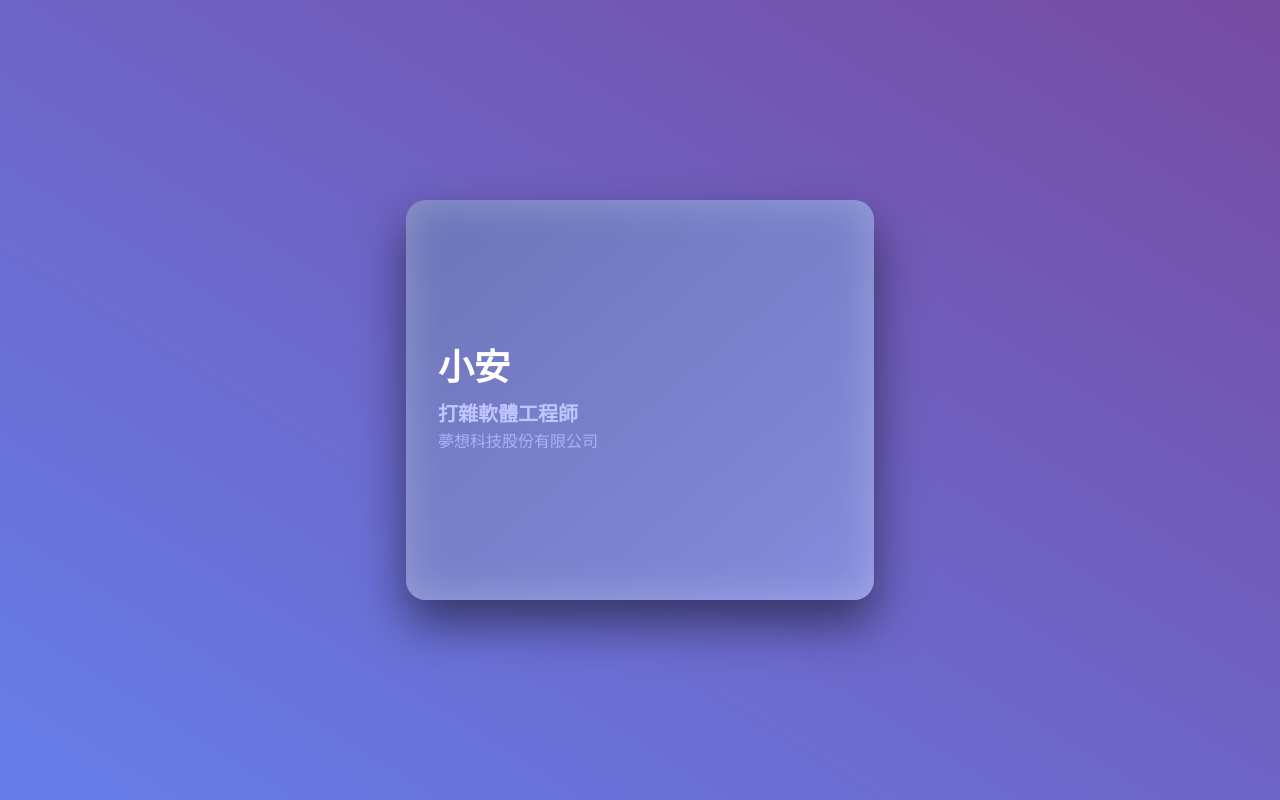
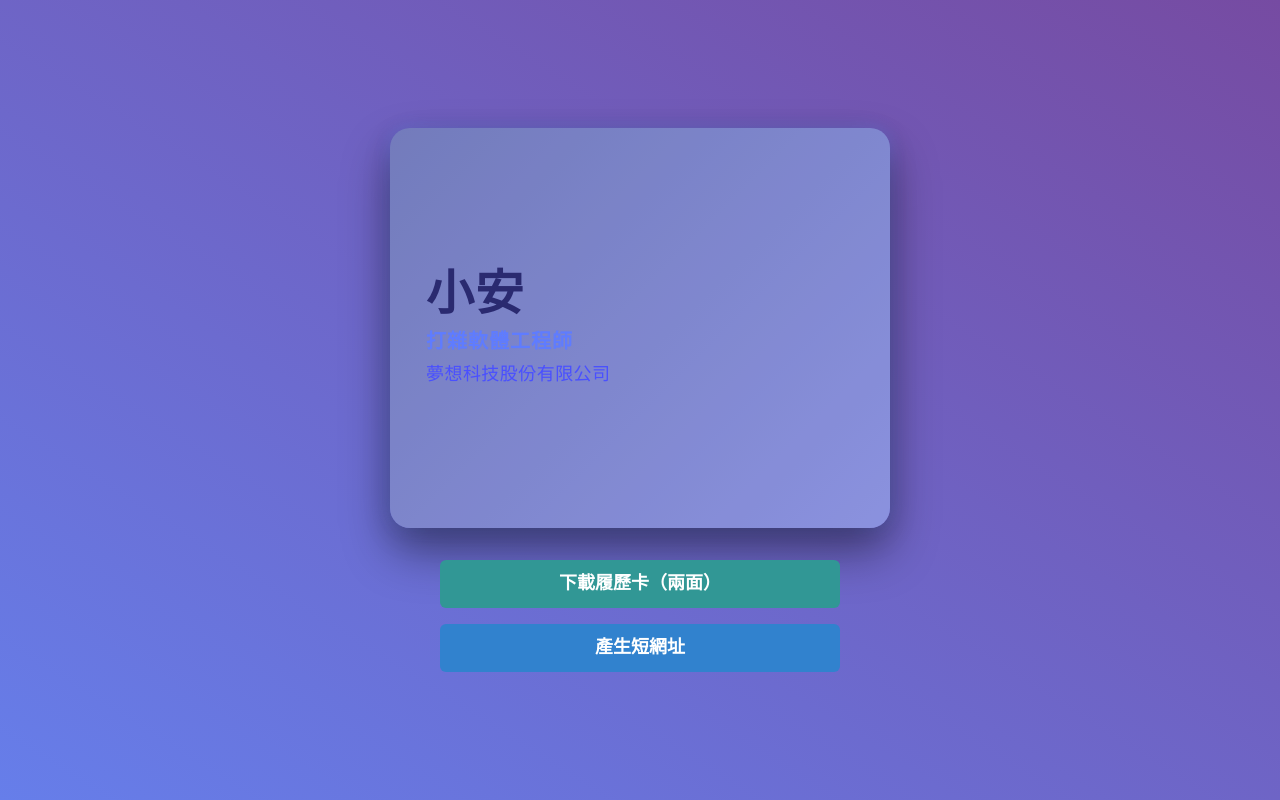
Before and after one commit to a920604a/my-business-card, a React (Vite) app: page / in a window 1280 px wide. Built offline with nearby package versions, Linux system fonts and the light colour scheme.

Commit message:
feat: add download and short URL generation features, enhance UI with new styles and tooltips

```diff
--- a/package.json
+++ b/package.json
@@ -14,7 +14,9 @@
     "@chakra-ui/react": "^2.8.0",
     "@emotion/react": "^11.11.0",
     "@emotion/styled": "^11.11.0",
+    "downloadjs": "^1.4.7",
     "framer-motion": "^10.12.16",
+    "html-to-image": "^1.11.13",
     "react": "^18.2.0",
     "react-dom": "^18.2.0",
     "react-qr-code": "^2.0.15"
--- a/src/App.jsx
+++ b/src/App.jsx
@@ -9,9 +9,12 @@ import {
   Heading,
   useClipboard,
   VisuallyHidden,
+  Tooltip,
 } from "@chakra-ui/react";
 import { motion } from "framer-motion";
 import QRCode from "react-qr-code";
+import * as htmlToImage from "html-to-image";
+import download from "downloadjs";
 
 const MotionBox = motion(Box);
 
@@ -20,18 +23,21 @@ const faceStyles = {
   width: "100%",
   height: "100%",
   borderRadius: "20px",
-  padding: "28px 32px",
+  padding: "32px 36px",
   display: "flex",
   flexDirection: "column",
   justifyContent: "center",
   boxSizing: "border-box",
   backfaceVisibility: "hidden",
+  boxShadow: "0 8px 30px rgba(0, 0, 0, 0.12)",
 };
 
 export default function App() {
   const [data, setData] = useState(null);
   const [flipped, setFlipped] = useState(false);
+  const [shortUrl, setShortUrl] = useState("");
   const audioRef = useRef(null);
+  const cardRef = useRef(null);
 
   useEffect(() => {
     fetch(`${import.meta.env.BASE_URL || "/"}data.json`)
@@ -46,9 +52,91 @@ export default function App() {
     if (navigator.vibrate) navigator.vibrate(100);
   };
 
+const handleDownloadBothSides = async () => {
+  if (!cardRef.current) return;
+
+  const frontEl = cardRef.current.querySelector(".front");
+  const backEl = cardRef.current.querySelector(".back");
+  if (!frontEl || !backEl) {
+    alert("找不到正面或背面元素");
+    return;
+  }
+
+  try {
+    // 正面截圖
+    const frontDataUrl = await htmlToImage.toPng(frontEl, {
+      backgroundColor: null,
+      quality: 1,
+      pixelRatio: 2,
+    });
+
+    // 背面截圖前移除旋轉
+    const originalTransform = backEl.style.transform;
+    backEl.style.transform = "none";
+
+    const backDataUrl = await htmlToImage.toPng(backEl, {
+      backgroundColor: null,
+      quality: 1,
+      pixelRatio: 2,
+    });
+
+    backEl.style.transform = originalTransform;
+
+    const frontImg = new Image();
+    const backImg = new Image();
+
+    await Promise.all([
+      new Promise((res) => {
+        frontImg.onload = res;
+        frontImg.src = frontDataUrl;
+      }),
+      new Promise((res) => {
+        backImg.onload = res;
+        backImg.src = backDataUrl;
+      }),
+    ]);
+
+    // 合成上下排列
+    const canvas = document.createElement("canvas");
+    const width = Math.max(frontImg.width, backImg.width);
+    const height = frontImg.height + backImg.height;
+    canvas.width = width;
+    canvas.height = height;
+
+    const ctx = canvas.getContext("2d");
+    if (!ctx) throw new Error("無法取得 Canvas 2D context");
+
+    ctx.fillStyle = "#f9f9fb"; // 淺灰背景，比純白更柔和
+    ctx.fillRect(0, 0, width, height);
+
+    ctx.drawImage(frontImg, 0, 0);
+    // 這裡改成直接畫 backImg，移除水平翻轉
+    ctx.drawImage(backImg, 0, frontImg.height);
+
+    const combinedDataUrl = canvas.toDataURL("image/png");
+    download(combinedDataUrl, "resume-card-both-sides.png");
+  } catch (error) {
+    alert("下載圖片失敗：" + error);
+  }
+};
+
+
+  const handleGenerateShortUrl = async () => {
+    const longUrl = window.location.href;
+    try {
+      const res = await fetch(
+        `https://tinyurl.com/api-create.php?url=${encodeURIComponent(longUrl)}`
+      );
+      const url = await res.text();
+      setShortUrl(url);
+    } catch {
+      alert("產生短網址失敗！");
+    }
+  };
+
   if (!data) {
     return (
-      <Text mt={20} textAlign="center" color="white">
+      <Text mt={20} textAlign="center" color="white" fontSize="xl">
         載入中...
       </Text>
     );
@@ -65,8 +153,10 @@ export default function App() {
         justify="center"
         userSelect="none"
         sx={{ WebkitTapHighlightColor: "transparent" }}
+        flexDirection="column"
+        px={4}
       >
-        <Box w="100vw" maxW="500px" px={4} sx={{ perspective: "1200px" }}>
+        <Box w="100%" maxW="500px" sx={{ perspective: "1200px" }} ref={cardRef}>
           <MotionBox
             onClick={handleFlip}
             role="button"
@@ -84,61 +174,101 @@ export default function App() {
               transformStyle: "preserve-3d",
               cursor: "pointer",
               borderRadius: "20px",
-              boxShadow: "0 24px 48px rgba(0,0,0,0.5)",
-              background: "linear-gradient(to right bottom, #4c57a9, #6a73d6)",
+              boxShadow:
+                "0 24px 48px rgba(0,0,0,0.4), 0 0 15px rgba(102, 126, 234, 0.5)",
+              background: "linear-gradient(135deg, #4c57a9, #6a73d6)",
             }}
           >
-            {/* Front */}
+            {/* 正面 */}
             <Box
+              className="front"
               sx={faceStyles}
-              bg="rgba(255, 255, 255, 0.18)"
-              boxShadow="inset 0 0 40px rgba(255,255,255,0.25)"
+              bg="rgba(255, 255, 255, 0.22)"
+              boxShadow="inset 0 0 40px rgba(255,255,255,0.3)"
               transform="rotateY(0deg)"
+              color="#1e1e2f"
             >
-              <Heading as="h1" size="xl" mb={3}>
+              <Heading as="h1" size="2xl" mb={3} fontWeight="bold" letterSpacing="wide" color="#2a2a70">
                 {data.name}
               </Heading>
-              <Heading as="h3" size="md" mb={1} fontWeight="600" color="#c0c7ff">
+              <Heading
+                as="h3"
+                size="md"
+                mb={2}
+                fontWeight="600"
+                color="#5f7cff"
+                letterSpacing="wider"
+                textTransform="uppercase"
+              >
                 {data.title}
               </Heading>
-              <Text fontSize="md" fontWeight="400" color="#aab2ff">
+              <Text fontSize="lg" fontWeight="500" color="#4a50ff" letterSpacing="wide">
                 {data.company}
               </Text>
+
             </Box>
 
-            {/* Back */}
+            {/* 背面 */}
             <Box
+              className="back"
               sx={faceStyles}
-              bg="rgba(255, 255, 255, 0.15)"
-              boxShadow="inset 0 0 40px rgba(0,0,0,0.35)"
+              bg="rgba(30, 30, 47, 0.85)"
+              boxShadow="inset 0 0 50px rgba(0,0,0,0.45)"
               transform="rotateY(180deg)"
-              color="#eaeaff"
+              color="#d6d6ff"
               fontSize="16px"
               display="flex"
               justifyContent="space-between"
               flexDirection="column"
               overflowWrap="break-word"
+              letterSpacing="0.03em"
             >
               <Box display="flex" flexDirection="column" gap={4}>
-                <CopyButton label="複製電話" text={data.phone} icon="📞" />
-                <CopyButton label="複製 Email" text={data.email} icon="📧" />
+                <CopyButton label="電話" text={data.phone} icon="📞" />
+                <CopyButton label="Email" text={data.email} icon="📧" />
 
-                <Flex justify="center" gap={5}>
+                <Flex justify="center" gap={6} mt={2}>
                   <CustomLink href={data.linkedin} label="LinkedIn" />
                   <CustomLink href={data.github} label="GitHub" />
                 </Flex>
               </Box>
 
-              <Box mt={2} display="flex" flexDirection="column" alignItems="center" gap={2}>
-                <QRCode value={data.website} size={160} />
-                <Text fontSize="sm" color="#b0b6ffcc">
+              <Box mt={4} display="flex" flexDirection="column" alignItems="center" gap={3}>
+                <Box
+                  p={3}
+                  bg="rgba(255,255,255,0.1)"
+                  borderRadius="md"
+                  boxShadow="0 0 15px rgba(102, 126, 234, 0.6)"
+                >
+                  <QRCode value={data.website} size={160} bgColor="transparent" fgColor="#aabbff" />
+                </Box>
+                <Text fontSize="sm" color="#b0b6ffcc" letterSpacing="wide">
                   掃描訪問我的網站
                 </Text>
               </Box>
             </Box>
           </MotionBox>
         </Box>
-        <audio ref={audioRef} src="/flip-sound.mp3" preload="auto" />
+
+        {/* 分享區域 */}
+        <Flex mt={8} flexDirection="column" align="center" gap={4} w="100%" maxW="400px">
+          <Button colorScheme="teal" size="lg" onClick={handleDownloadBothSides} w="100%">
+            下載履歷卡（兩面）
+          </Button>
+          <Button colorScheme="blue" size="lg" onClick={handleGenerateShortUrl} w="100%">
+            產生短網址
+          </Button>
+          {shortUrl && (
+            <Text fontSize="sm" textAlign="center" mt={2} wordBreak="break-all" color="#e3e3ff">
+              短網址：
+              <Link href={shortUrl} isExternal color="yellow.300" fontWeight="bold">
+                {shortUrl}
+              </Link>
+            </Text>
+          )}
+        </Flex>
+
+        <audio ref={audioRef} src={`${import.meta.env.BASE_URL}flip-sound.mp3`} preload="auto" />
       </Flex>
     </ChakraProvider>
   );
@@ -148,29 +278,24 @@ function CopyButton({ label, text, icon }) {
   const { hasCopied, onCopy } = useClipboard(text);
 
   return (
+    <Tooltip label={hasCopied ? "已複製" : `複製${label}`} closeOnClick={false} hasArrow>
       <Button
         onClick={(e) => {
           e.stopPropagation();
           onCopy();
-        alert(`已複製：${text}`);
         }}
-      bg="#5667c9"
-      _hover={{ bg: "#4559b3" }}
-      _active={{ bg: "#3f4f9c" }}
-      borderRadius="10px"
-      fontSize="18px"
-      fontWeight="700"
-      textAlign="left"
-      p="14px 20px"
-      whiteSpace="normal"
-      wordBreak="break-word"
+        size="md"
+        variant="ghost"
+        colorScheme={hasCopied ? "green" : "whiteAlpha"}
+        fontWeight="semibold"
+        fontSize="md"
+        leftIcon={<span style={{ fontSize: "20px" }}>{icon}</span>}
+        _focus={{ boxShadow: "outline" }}
       >
-      <Box as="span" mr={2}>
-        {icon}
-      </Box>
         {text}
-      <VisuallyHidden>{hasCopied ? "已複製" : "未複製"}</VisuallyHidden>
+        <VisuallyHidden>複製{label}</VisuallyHidden>
       </Button>
+    </Tooltip>
   );
 }
 
@@ -179,15 +304,14 @@ function CustomLink({ href, label }) {
     <Link
       href={href}
       isExternal
-      px={4}
-      py={2}
-      borderRadius="16px"
-      fontWeight="700"
-      color="#9faeff"
-      bg="rgba(255,255,255,0.2)"
-      _hover={{ bg: "rgba(255,255,255,0.35)" }}
-      boxShadow="0 3px 8px rgba(255,255,255,0.2)"
-      onClick={(e) => e.stopPropagation()}
+      fontWeight="bold"
+      fontSize="md"
+      color="#a3aaff"
+      _hover={{ color: "#d6d6ff" }}
+      _focus={{ boxShadow: "outline" }}
+      px={2}
+      py={1}
+      borderRadius="md"
     >
       {label}
     </Link>
```
Also changed, not shown: 1 other file (tests, documents, lock files or other folders). Lines whose indentation alone changed are shown as unchanged.
